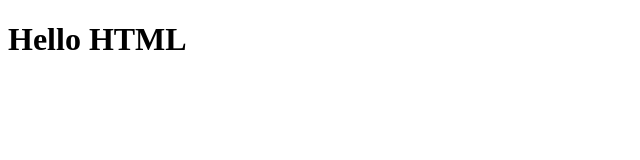
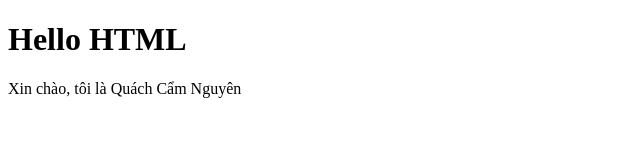
Before and after one commit to b1910112/Demo-Git, a plain HTML site: page Bài 1/index.html in a window 1280 px wide. Shown: the whole page, without its empty margins (0-640 px from the left). Drawn offline with Linux system fonts and the light colour scheme.

Commit message:
thay doi tap tin

```diff
--- a/Bài 1/index.html
+++ b/Bài 1/index.html
@@ -5,5 +5,6 @@
     </head>
     <body>
         <h1>Hello HTML</h1>
+        <p>Xin chào, tôi là Quách Cẩm Nguyên</p>
     </body>
 </html>
```
